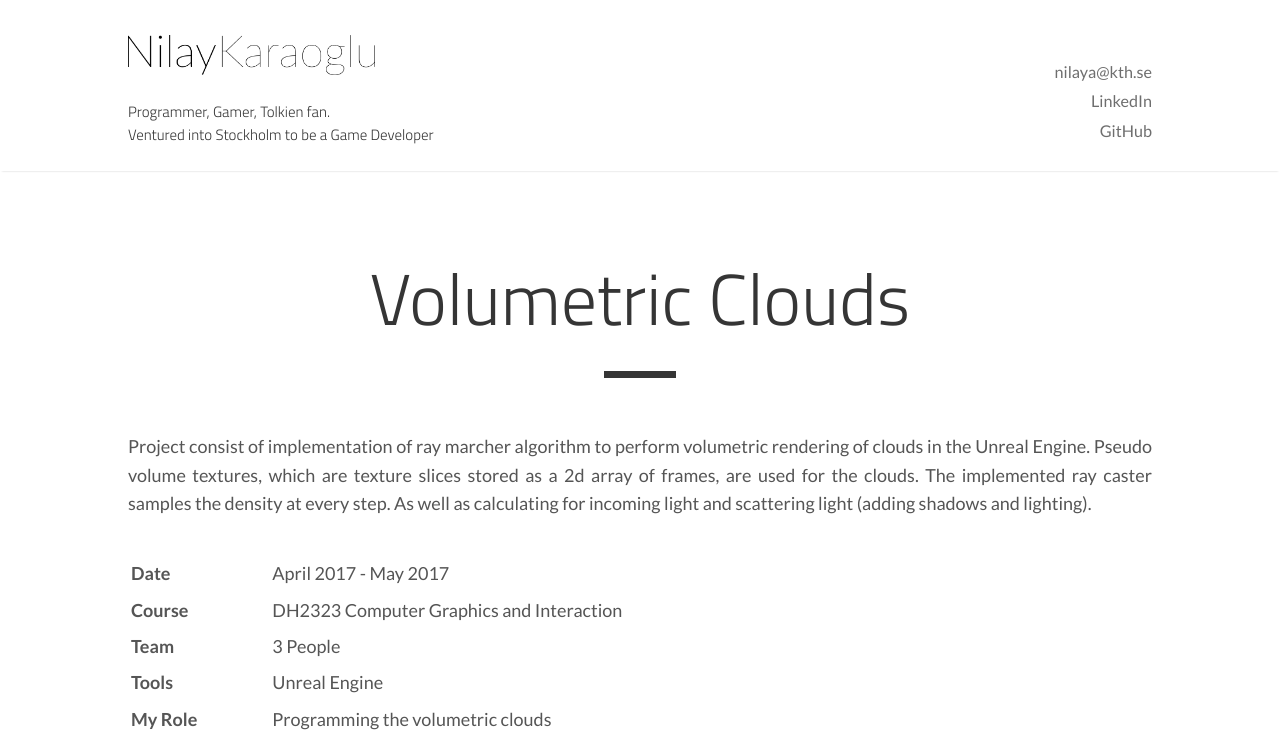
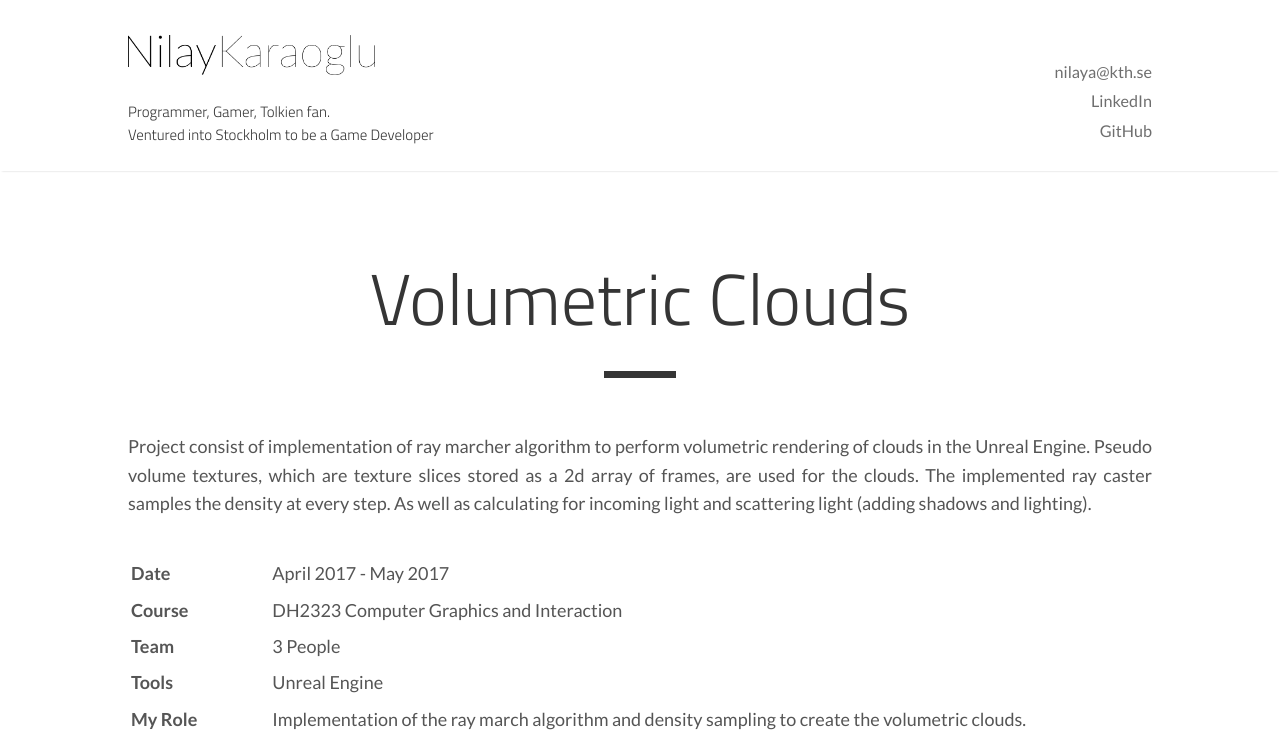
Before and after one commit to eowyn36/eowyn36.github.io, a Jekyll site: the page built from _projects/volumetric-rendering.md, in a window 1280 px wide. Shown: the top 754 px of the page. Built offline with Jekyll 4.4.1, drawn with Linux system fonts in a browser that asks for light colours; grey boxes are pictures that could not be loaded.

Commit message:
Update volumetric-rendering.md

```diff
--- a/_projects/volumetric-rendering.md
+++ b/_projects/volumetric-rendering.md
@@ -14,6 +14,6 @@ Project consist of implementation of ray marcher algorithm to perform volumetric
 | Course | DH2323 Computer Graphics and Interaction |
 | Team | 3 People |
 | Tools | Unreal Engine |
-| My Role | Programming the volumetric clouds  |
+| My Role | Implementation of the ray march algorithm and density sampling to create the volumetric clouds. |
 
 <div class="text-center"><iframe src="https://drive.google.com/file/d/0B23k_GkOtf5MMTlpeXJWdXUwQVk/preview" width="640" height="480"></iframe></div>
```
